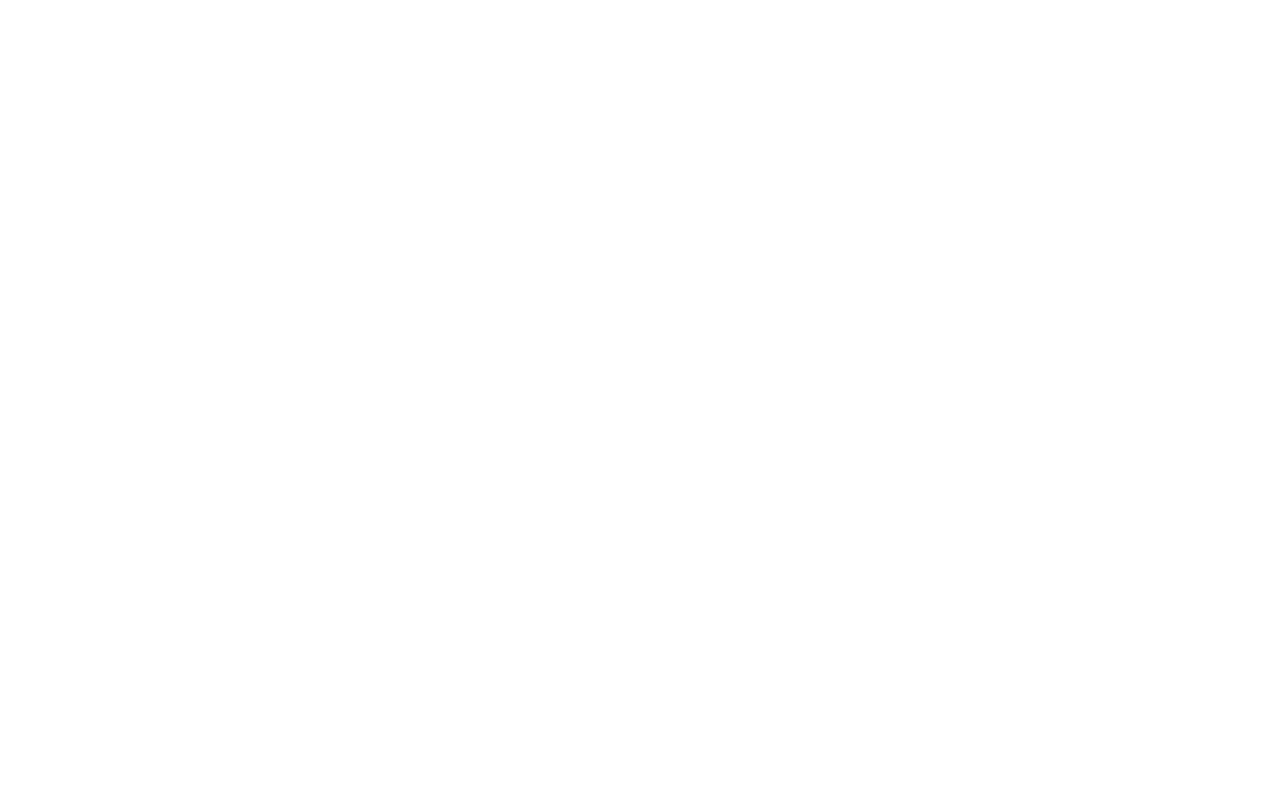
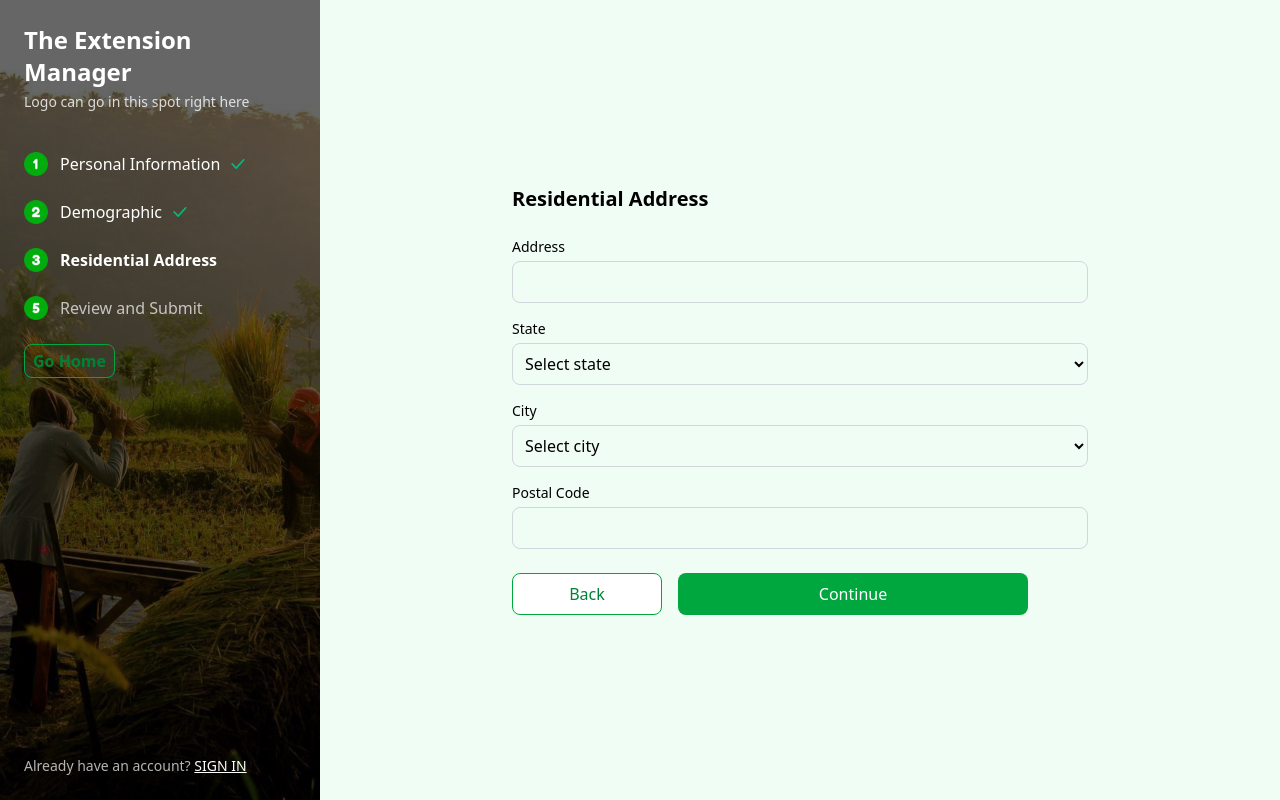
Before and after one commit to Springcore-Africa/The_extension_manager_frontend, a React (Vite) app: page /FarmerSignUpComp/ResidentialAdd in a window 1280 px wide. Before the commit this address had no page. Built offline with nearby package versions, Linux system fonts and the light colour scheme.

Commit message:
All bugs fixed

```diff
--- a/src/App.jsx
+++ b/src/App.jsx
@@ -5,10 +5,10 @@
 import Services from './pages/Services';
 import SignUp from './pages/SignUp';
 import Login from './pages/Login';
-import Demograph from './SignUpComp/Demograph';
-import Personal from './SignUpComp/Personal';
-import RS from './SignUpComp/RS';
-import ResidentialAdd from './SignUpComp/ResidentialAdd';
+import Demograph from './FarmerSignUpComp/Demograph';
+import Personal from './FarmerSignUpComp/Personal';
+import RS from './FarmerSignUpComp/RS';
+import ResidentialAdd from './FarmerSignUpComp/ResidentialAdd';
 import Auth from './pages/Auth';
 import FarmersDashboard from './Dashboards/FarmersDashboard';
 import InvestorsSignup from './InvestorsSignup';
@@ -35,10 +35,10 @@
           <Route path="/services" element={<Services />} />
           <Route path="/sign_up" element={<SignUp />} />
           <Route path="/login" element={<Login />} />
-          <Route path="/SignUpComp/Demograph" element={<Demograph />} />
-          <Route path="/SignUpComp/Personal" element={<Personal />} />
-          <Route path="/SignUpComp/ResidentialAdd" element={<ResidentialAdd/>} />
-          <Route path="/SignUpComp/RS" element={<RS/>} />
+          <Route path="/FarmerSignUpComp/Demograph" element={<Demograph />} />
+          <Route path="/FarmerSignUpComp/Personal" element={<Personal />} />
+          <Route path="/FarmerSignUpComp/ResidentialAdd" element={<ResidentialAdd/>} />
+          <Route path="/FarmerSignUpComp/RS" element={<RS/>} />
           <Route path="/Auth" element={<Auth/>} />
           <Route path="/FarmersDashboard" element={<FarmersDashboard/>} />
           <Route path="/InvestorsSignup" element={<InvestorsSignup/>} />
--- a/src/SignUpComp/Demograph.jsx
+++ b/src/FarmerSignUpComp/Demograph.jsx
@@ -43,7 +43,7 @@
     e.preventDefault();
     if (validate()) {
       updateFormSection('demograph', formData);
-      navigate('/SignUpComp/ResidentialAdd');
+      navigate('/FarmerSignUpComp/ResidentialAdd');
     } else {
       alert('Please complete all fields before continuing.');
     };
@@ -63,7 +63,7 @@
             <div className="space-y-6">
               <span className="flex items-center gap-3">
                 <img src={one} alt="1" className="w-6 h-6" />
-                <Link to='/SignUpComp/Personal' className="flex items-center gap-2">
+                <Link to='/FarmerSignUpComp/Personal' className="flex items-center gap-2">
                   <span>Personal Information</span>
                   <img src={tick} alt="tick" className="h-5 w-5" />
                 </Link>
@@ -74,11 +74,11 @@
               </span>
               <span className="flex items-center gap-3 text-white/70">
                 <img src={three} alt="3" className="w-6 h-6" />
-                <Link to='/SignUpComp/ResidentialAdd'>Residential Address</Link>
+                <Link to='/FarmerSignUpComp/ResidentialAdd'>Residential Address</Link>
               </span>
               <span className="flex items-center gap-3 text-white/70">
                 <img src={five} alt="5" className="w-6 h-6" />
-                <Link to='/SignUpComp/RS'>Review and Submit</Link>
+                <Link to='/FarmerSignUpComp/RS'>Review and Submit</Link>
               </span>
             </div>
             <Link to='/' className='cursor-pointer'>
@@ -127,7 +127,7 @@
             name="children"
             value={formData.children}
             onChange={handleChange}
-            className="block w-full mb-3 p-2 border rounded border border-gray-300"
+            className="block w-full mb-3 p-2 border rounded border-gray-300"
           >
             <option value="" disabled>Select number of children</option>
             <option value="0">0</option>
@@ -144,7 +144,7 @@
             name="state"
             value={formData.state}
             onChange={handleChange}
-            className="block w-full mb-3 p-2 border rounded border border-gray-300"
+            className="block w-full mb-3 p-2 border rounded border-gray-300"
           >
             <option value="" disabled>Select state</option>
             <option value="Kano">Kano</option>
@@ -160,7 +160,7 @@
             name="localGov"
             value={formData.localGov}
             onChange={handleChange}
-            className="block w-full mb-4 p-2 border rounded border border-gray-300"
+            className="block w-full mb-4 p-2 border rounded border-gray-300"
           >
             <option value="" disabled>Select local government</option>
             <option value="Fagge">Fagge</option>
@@ -174,7 +174,7 @@
           <div className="flex justify-between gap-3 mt-6">
             <button
               type="button"
-              onClick={() => navigate('/SignUpComp/Personal')}
+              onClick={() => navigate('/FarmerSignUpComp/Personal')}
               className="bg-white border border-green-600 text-green-700 p-2 rounded-lg w-[150px]"
             >
               Back
--- a/src/SignUpComp/Personal.jsx
+++ b/src/FarmerSignUpComp/Personal.jsx
@@ -59,7 +59,7 @@
     if (validate()) {
       console.log("✅ Saving personal formData:", formData);
       updateFormSection('personal', formData);
-      navigate('/SignUpComp/Demograph');
+      navigate('/FarmerSignUpComp/Demograph');
     } else {
       alert("Please fill out all required fields correctly.");
     }
--- a/src/SignUpComp/RS.jsx
+++ b/src/FarmerSignUpComp/RS.jsx
@@ -31,17 +31,17 @@
             <div className="space-y-6">
               <span className="flex items-center gap-3">
                 <img src={one} alt="1" className="w-6 h-6" />
-                <Link to="/SignUpComp/Personal" className="flex items-center gap-2">Personal Information</Link>
+                <Link to="/FarmerSignUpComp/Personal" className="flex items-center gap-2">Personal Information</Link>
                 <img src={tick} alt="tick" className="h-5 w-5" />
               </span>
               <span className="flex items-center gap-3">
                 <img src={two} alt="2" className="w-6 h-6" />
-                <Link to="/SignUpComp/Demograph" className="flex items-center gap-2">Demographic</Link>
+                <Link to="/FarmerSignUpComp/Demograph" className="flex items-center gap-2">Demographic</Link>
                 <img src={tick} alt="tick" className="h-5 w-5" />
               </span>
               <span className="flex items-center gap-3">
                 <img src={three} alt="3" className="w-6 h-6" />
-                <Link to="/SignUpComp/ResidentialAdd" className="flex items-center gap-2">Residential Address</Link>
+                <Link to="/FarmerSignUpComp/ResidentialAdd" className="flex items-center gap-2">Residential Address</Link>
                 <img src={tick} alt="tick" className="h-5 w-5" />
               </span>
               <span className="flex items-center gap-3">
@@ -112,7 +112,7 @@
 
           <div className="mt-6 flex justify-between">
             <button
-              onClick={() => navigate('/SignUpComp/ResidentialAdd')}
+              onClick={() => navigate('/FarmerSignUpComp/ResidentialAdd')}
               className="px-4 py-2 border border-green-600 cursor-pointer text-green-700 rounded hover:bg-green-50"
             >
               Back
--- a/src/SignUpComp/ResidentialAdd.jsx
+++ b/src/FarmerSignUpComp/ResidentialAdd.jsx
@@ -41,7 +41,7 @@
     e.preventDefault();
     if (validate()) {
       updateFormSection('address', formData); // ✅ Save to correct section
-      navigate('/SignUpComp/RS');
+      navigate('/FarmerSignUpComp/RS');
     } else {
       alert('Please complete all required fields.');
     }
@@ -62,14 +62,14 @@
             <div className="space-y-6">
               <span className="flex items-center gap-3">
                 <img src={one} alt="1" className="w-6 h-6" />
-                <Link to='/SignUpComp/Personal' className="flex items-center gap-2">
+                <Link to='/FarmerSignUpComp/Personal' className="flex items-center gap-2">
                   <span>Personal Information</span>
                   <img src={tick} alt="tick" className="h-5 w-5" />
                 </Link>
               </span>
               <span className="flex items-center gap-3">
                 <img src={two} alt="2" className="w-6 h-6" />
-                <Link to='/SignUpComp/Demograph' className="flex items-center gap-2">
+                <Link to='/FarmerSignUpComp/Demograph' className="flex items-center gap-2">
                   <span>Demographic</span>
                   <img src={tick} alt="tick" className="h-5 w-5" />
                 </Link>
@@ -80,7 +80,7 @@
               </span>
               <span className="flex items-center gap-3 text-white/70">
                 <img src={five} alt="5" className="w-6 h-6" />
-                <Link to='/SignUpComp/RS'>Review and Submit</Link>
+                <Link to='/FarmerSignUpComp/RS'>Review and Submit</Link>
               </span>
             </div>
 
@@ -168,7 +168,7 @@
           <div className="flex flex-col sm:flex-row gap-4 mt-6">
             <button
               type="button"
-              onClick={() => navigate('/SignUpComp/Demograph')}
+              onClick={() => navigate('/FarmerSignUpComp/Demograph')}
               className="bg-white text-green-700 border border-green-600 rounded-lg px-4 py-2 w-full sm:w-[150px]"
             >
               Back
--- a/src/pages/SignUp.jsx
+++ b/src/pages/SignUp.jsx
@@ -35,7 +35,7 @@
               <p className="text-gray-700 mb-4">
                 Join our network of empowered farmers and get access to digital tools, expert advice, and market opportunities to grow your farm business.
               </p>
-              <Link to="/SignUpComp/Personal">
+              <Link to="/FarmerSignUpComp/Personal">
                 <button className="mt-4 border rounded-lg bg-green-700 p-1 px-4 text-white cursor-pointer hover:bg-green-800 transition shadow group-hover:scale-105 duration-300">
                   Sign Up
                 </button>
```
